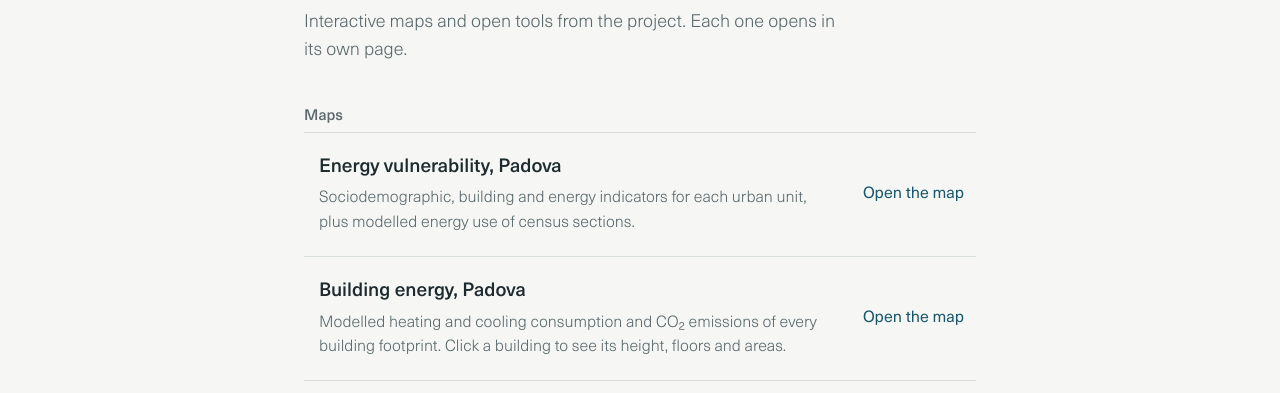
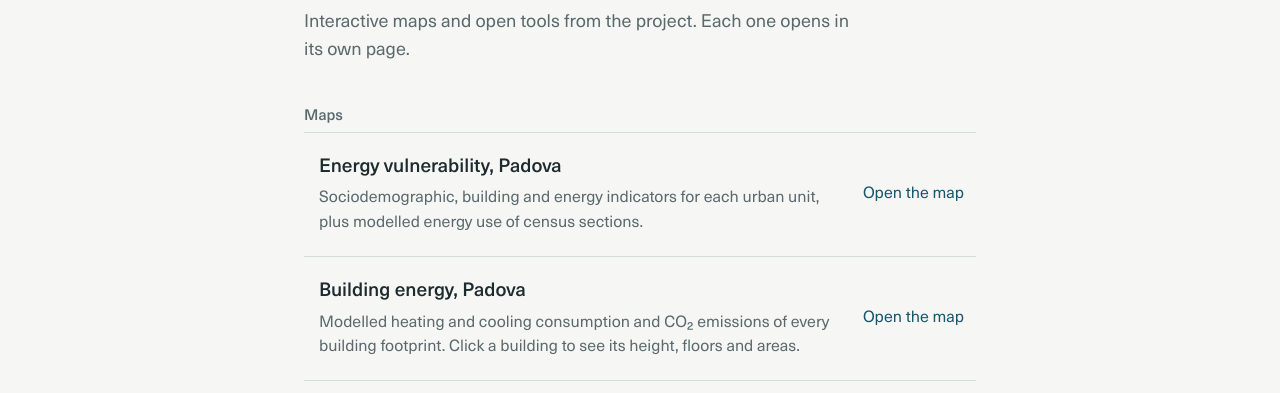
Before and after one commit to chiaquino/reclaim, a plain HTML site: page index.html in a window 1280 px wide. Shown: the part 113-506 px from the top of the page. Drawn offline with Linux system fonts and the light colour scheme.

Commit message:
update landing page

```diff
--- a/index.html
+++ b/index.html
@@ -13,7 +13,7 @@
   /* Neue Haas Unica: the files must be in the folder "fonts" next to this index.html */
   @font-face {
     font-family: "Neue Haas Unica";
-    src: url("fonts/NeueHaasUnica-Light.woff2") format("woff2");
+    src: url("fonts/NeueHaasUnica-Regular.woff2") format("woff2");
     font-weight: 400; font-style: normal; font-display: swap;
   }
   @font-face {
```
